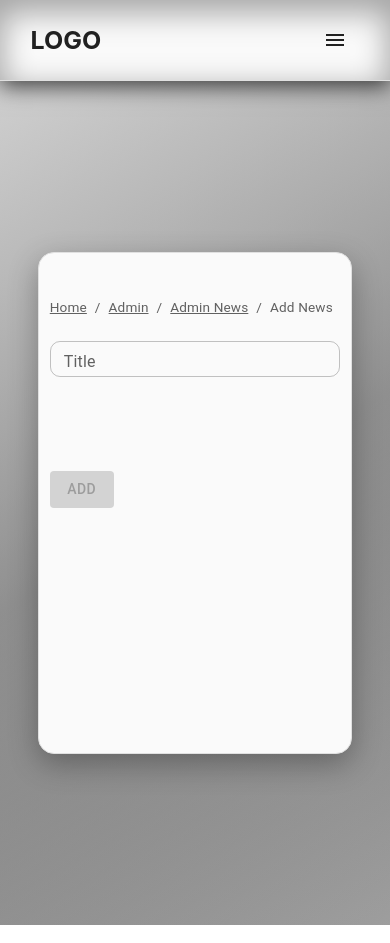
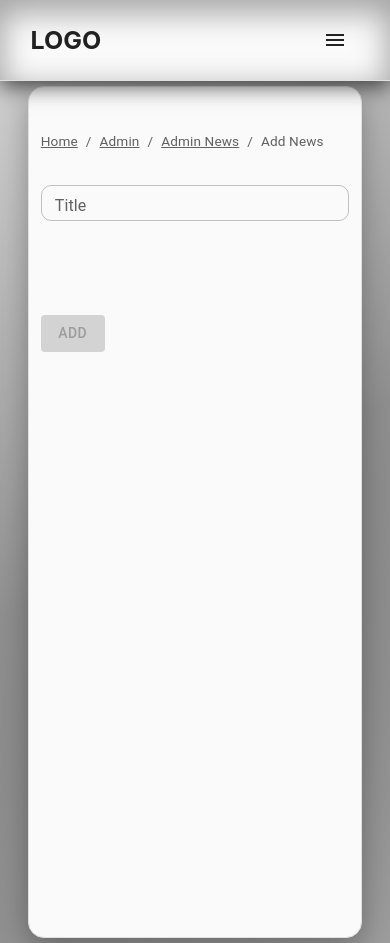
Before and after one commit to Miicy/news-feature, a React (Create React App) app: page /admin/admin-panel/add-news in a window 390 px wide. Built offline with nearby package versions, Linux system fonts and the light colour scheme.

Commit message:
phone height fix

```diff
--- a/src/App.js
+++ b/src/App.js
@@ -50,16 +50,20 @@ function App() {
 			zIndex: 1,
 		},
 		pageContainer: {
-			marginTop: "50px",
-			marginBottom: "50px",
+			margin:
+				screenSize === "medium-s"
+					? "25px 0"
+					: screenSize === "small"
+					? "5px 0"
+					: "50px 0",
 			position: "relative",
 			minWidth: "300px",
-			width: "80%",
+			width: screenSize === "small" ? "85%" : "90%",
 			minHeight:
 				screenSize === "medium-s"
-					? "800px"
+					? "1000px"
 					: screenSize === "small"
-					? "500px"
+					? "850px"
 					: "100vh",
 			height: "auto",
 			backgroundColor: `${theme.palette.primary.main}`,
@@ -88,7 +92,10 @@ function App() {
 							<Route path="/contact" element={<Contact />} />
 							<Route path="/admin" element={<AdminLogin />} />
 							<Route path="/admin/admin-panel" element={<AdminNews />} />
-							<Route path="/admin/admin-panel/add-news" element={<AdminAddNews />} />
+							<Route
+								path="/admin/admin-panel/add-news"
+								element={<AdminAddNews />}
+							/>
 						</Routes>
 					</div>
 				</div>
--- a/src/pages/AdminAddNews.js
+++ b/src/pages/AdminAddNews.js
@@ -129,7 +129,11 @@ function AdminAddNews() {
 			display: "flex",
 			flexDirection: "row",
 			width: "100%",
-			marginTop: "10px",
+			marginTop: screenSize === "medium-s"
+			? "15px"
+			: screenSize === "small"
+			? "20px"
+			: "10px",
 			justifyContent: "space-between",
 		},
 	};
```
